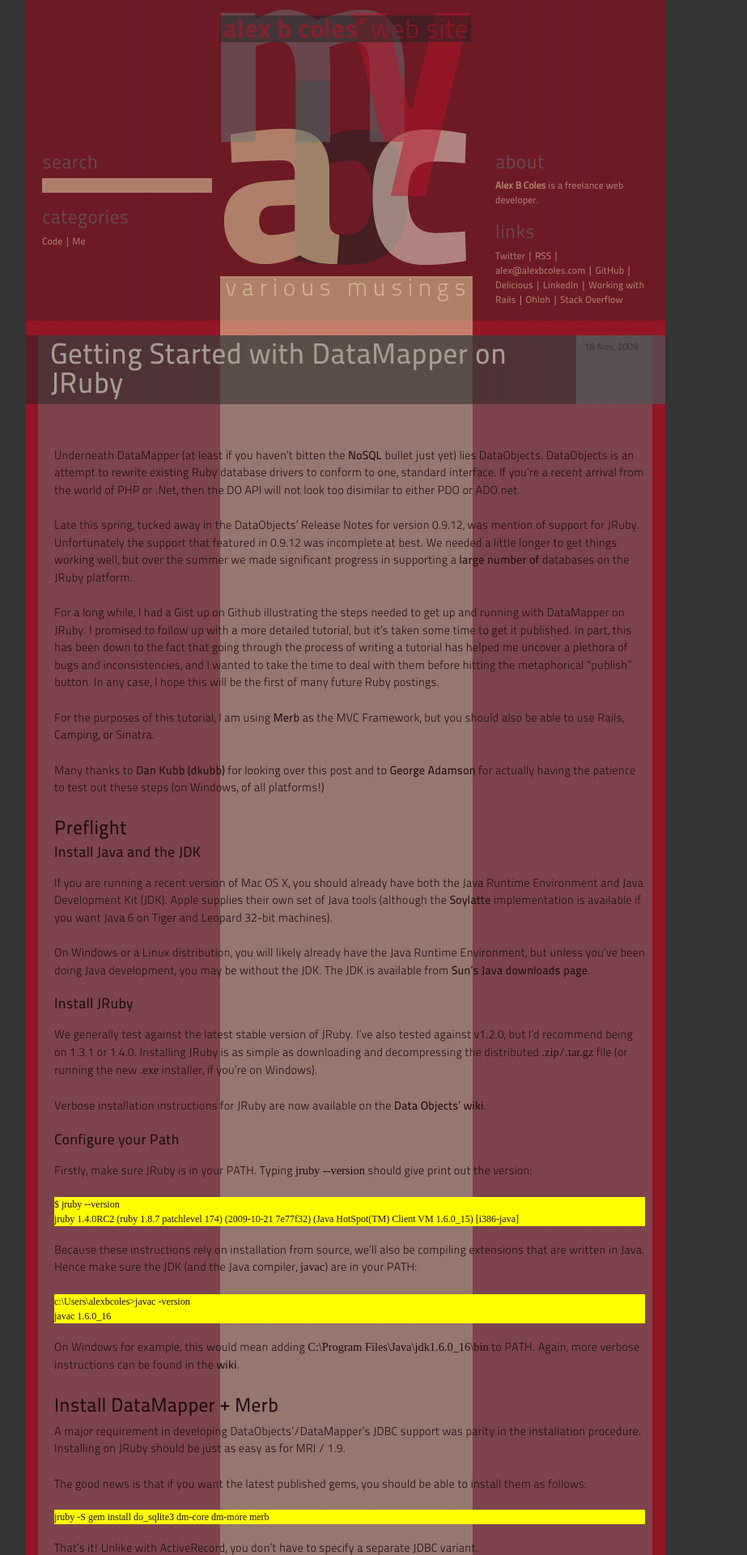
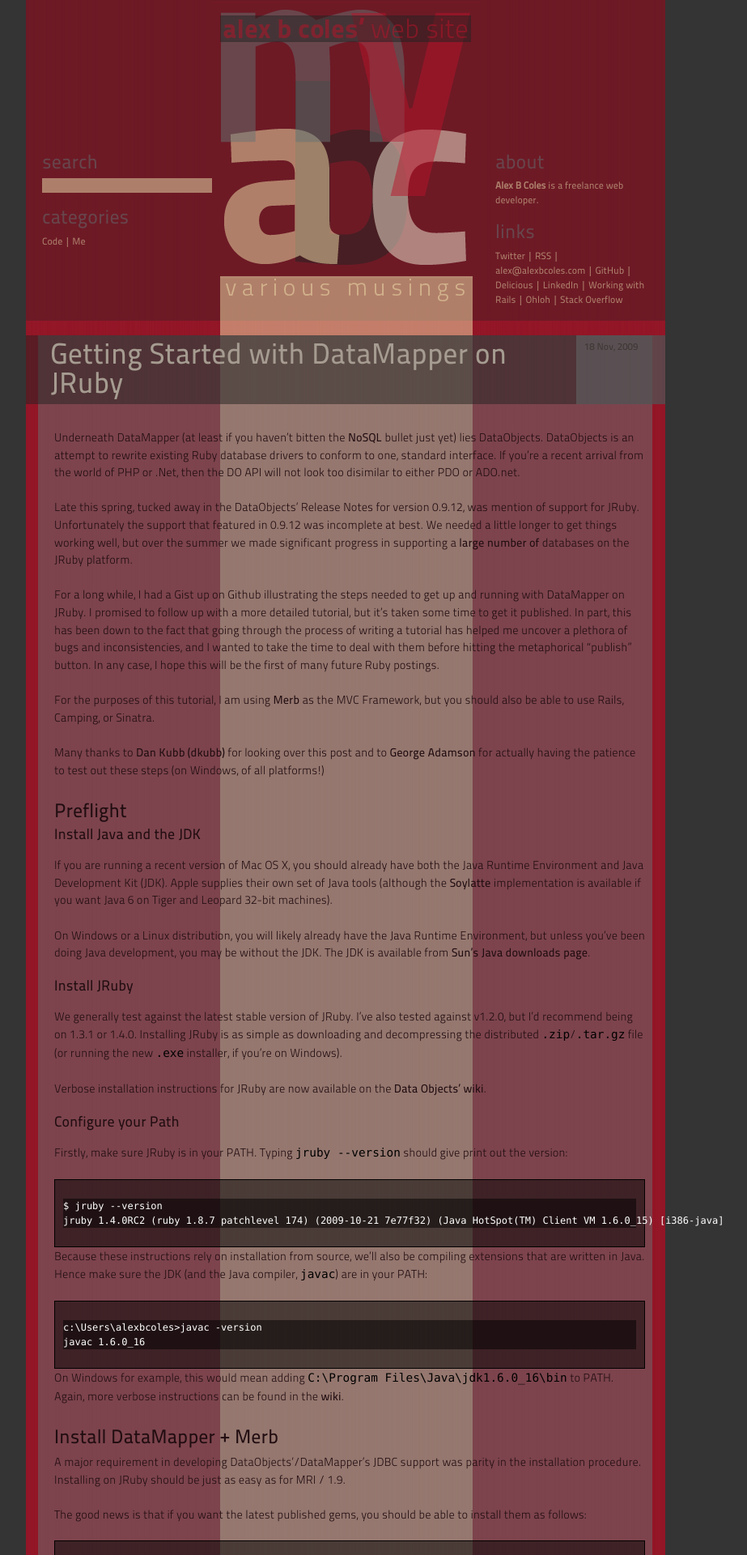
Before and after one commit to myabc/myabc.github.com, a Jekyll site: the page built from _posts/2009-11-18-getting-started-with-datamapper-merb-on-jruby.markdown, in a window 1280 px wide. Shown: the top 1920 px of the page at 81% size, without its empty margins (208-1131 px from the left). Built offline with Jekyll 4.4.1, drawn with Linux system fonts in a browser that asks for light colours; nearby versions of some CDN libraries; comment, search, counter and statistics services are not loaded.

Commit message:
Tweaks for code syntax highlighting
Signed-off-by: Alex Coles <alex@alexcolesportfolio.com>

```diff
--- a/_layouts/default.html
+++ b/_layouts/default.html
@@ -34,7 +34,6 @@
           });
       });
   </script>
-  <script type="text/javascript">try{Typekit.load();}catch(e){}</script>
 
   <link rel="alternate" type="application/rss+xml" href="http://feeds.alexbcoles.com/alexbcoles" />
 </head>
--- a/_layouts/post.html
+++ b/_layouts/post.html
@@ -27,7 +27,7 @@ if (location.href.match(/localhost/)) {
     </div>
   </div>
   <div id="post-content">
-    <p>{{ content }}</p>
+    {{ content }}
   </div>
   <div id="wrap-post">
     &nbsp;
--- a/_sass/partials/_base.sass
+++ b/_sass/partials/_base.sass
@@ -19,4 +19,4 @@
 //!link_visited_color = !link_color - #333
 
 // css class conflicts with Jekyll / Pygments
-//!highlight_color = #404040
+!highlight_color = rgba(0,0,0,0.5)
--- a/_sass/partials/_fonts.sass
+++ b/_sass/partials/_fonts.sass
@@ -20,7 +20,7 @@
 
 @font-face
   :font-family 'Anonymous Pro'
-  :src url(Anonymous Pro.ttf) format('ttf')
+  :src url(AnonymousPro.ttf) format('truetype')
 
 
 h1
--- a/stylesheets/screen.css
+++ b/stylesheets/screen.css
@@ -21,7 +21,7 @@ a img { border: none; }
 
 @font-face { font-family: 'Titillium5'; src: url(TitilliumMaps26L.otf) format('opentype'); }
 
-@font-face { font-family: 'Anonymous Pro'; src: url(Anonymous Pro.ttf) format('ttf'); }
+@font-face { font-family: 'Anonymous Pro'; src: url('AnonymousPro.ttf') format('truetype'); }
 
 h1 { font-family: "Titillium3", Georgia, "Times New Roman", Times, serif !important; color: #a69c91 !important; }
 h1 a { color: #a69c91 !important; text-decoration: none !important; }
@@ -98,7 +98,7 @@ body.bp .first { margin-left: 0; padding-left: 0; }
 body.bp .last { margin-right: 0; padding-right: 0; }
 body.bp .top { margin-top: 0; padding-top: 0; }
 body.bp .bottom { margin-bottom: 0; padding-bottom: 0; }
-body.bp .showgrid { background: url('/images/grid.png?1259179649'); }
+body.bp .showgrid { background: url('/images/grid.png?1255172044'); }
 body.bp .error { padding: .8em; margin-bottom: 1em; border: 2px solid #dddddd; background: #fbe3e4; color: #8a1f11; border-color: #fbc2c4; }
 body.bp .error a { color: #8a1f11; }
 body.bp .notice { padding: .8em; margin-bottom: 1em; border: 2px solid #dddddd; background: #fff6bf; color: #514721; border-color: #ffd324; }
@@ -106,7 +106,7 @@ body.bp .notice a { color: #514721; }
 body.bp .success { padding: .8em; margin-bottom: 1em; border: 2px solid #dddddd; background: #e6efc2; color: #264409; border-color: #c6d880; }
 body.bp .success a { color: #264409; }
 body.bp .hide { display: none; }
-body.bp .highlight { background: yellow; }
+body.bp .highlight { background: rgba(0, 0, 0, 0.5); }
 body.bp .added { background: #006600; color: white; }
 body.bp .removed { background: #990000; color: white; }
 
@@ -137,11 +137,13 @@ form.bp textarea { width: 390px; height: 250px; }
 #meta-date { margin: 0; padding-left: 5px; width: 110px; float: left; }
 
 #post-content { background-image: url(/images/band4.png); background-repeat: repeat-y; width: 730px; padding-left: 35px; padding-right: 30px; padding-top: 30px; padding-bottom: 30px; margin-bottom: -20px; }
-#post-content p, #post-content li, #post-content span, #post-content a, #post-content h1, #post-content h2, #post-content h3, #post-content pre, #post-content code { color: #210d11 !important; }
-#post-content p, #post-content li, #post-content span { font-family: 'Titillium2' !important; font-size: 120%; }
+#post-content p, #post-content li, #post-content a, #post-content h1, #post-content h2, #post-content h3 { color: #210d11 !important; }
+#post-content p, #post-content li { font-family: 'Titillium2' !important; font-size: 120%; }
 #post-content a { font-family: 'Titillium3' !important; text-decoration: none !important; }
 #post-content h1, #post-content h2, #post-content h3 { font-family: 'Titillium3' !important; }
-#post-content pre, #post-content code { font-family: 'Anonymous Pro' !important; font-size: 100% !important; }
+#post-content code, #post-content pre { color: #000; opacity: 1; }
+#post-content div.highlight { font-family: 'Anonymous Pro' !important; border: 1px solid #000; padding: 5px 10px; }
+#post-content div.highlight code, #post-content div.highlight pre { color: #fff; }
 
 #disqus_thread p, #disqus_thread li, #disqus_thread span, #disqus_thread a, #disqus_thread h1, #disqus_thread h2, #disqus_thread h3, #disqus_thread pre, #disqus_thread code { color: #451c23 !important; font-size: 100%; }
 
```
Also changed, not shown: _sass/screen.sass (+13 -4 lines).
